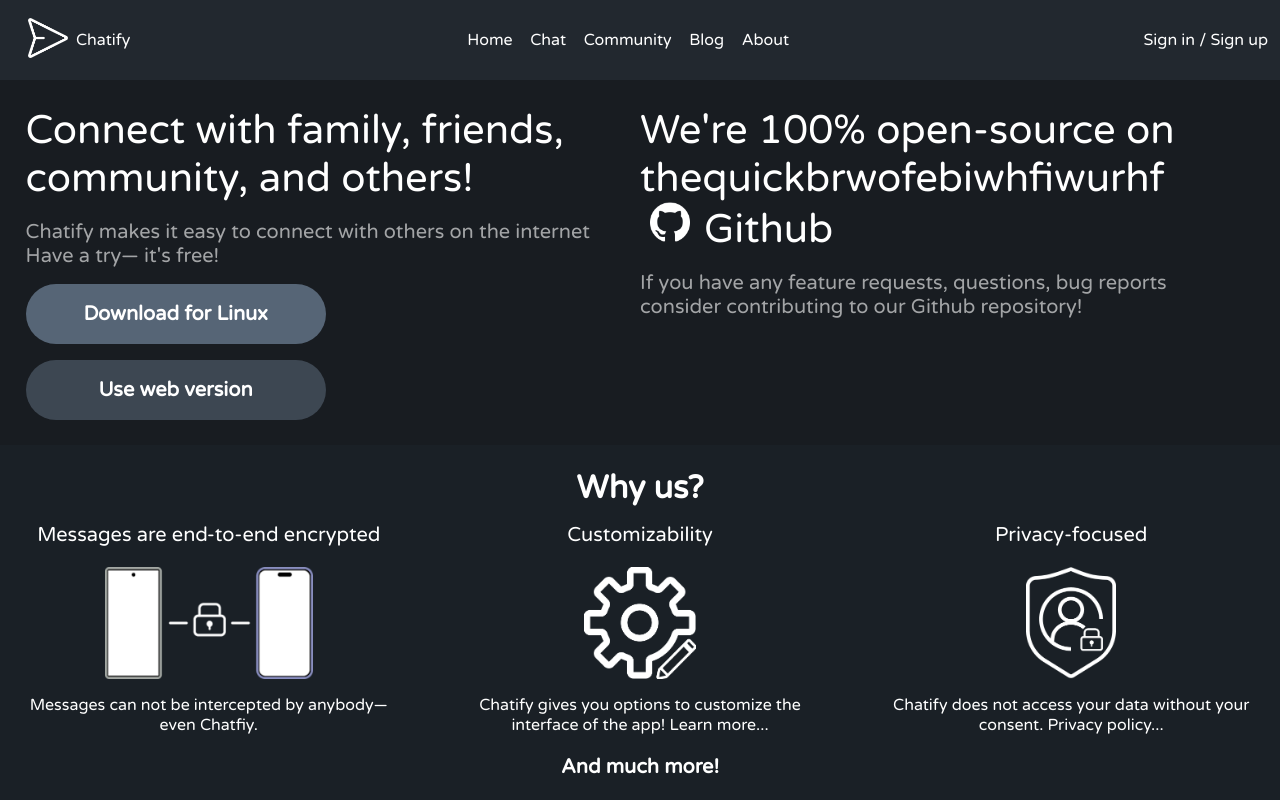
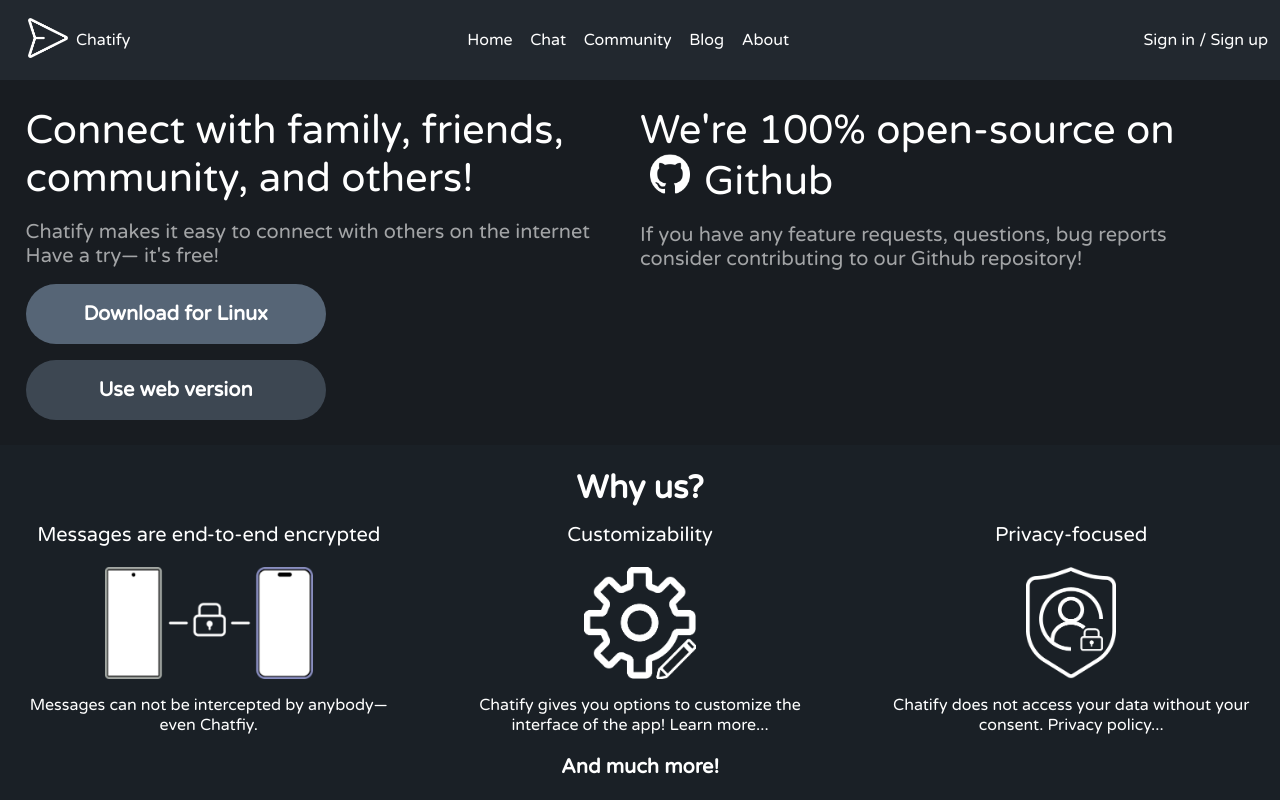
Before and after one commit to Abdifatah-Abdi/Chatify-Old, a website built with Vite: page index.html in a window 1280 px wide. Shown: the top 800 px of the page. Built offline with nearby package versions, Linux system fonts and the light colour scheme.

Commit message:
fix the test

```diff
--- a/index.html
+++ b/index.html
@@ -81,7 +81,7 @@
         </div>
         <div class="right-side">
             <h1 class="site-title">
-                We're 100% open-source on thequickbrwofebiwhfiwurhf
+                We're 100% open-source on
                 <a href="https://github.com/Abdifatah-Abdi/Chatify" class="github-t" target="none"><img id="github-te"
                     src="./assets\images\social_media_logos\github-black.png" alt="">Github</a>
             </h1>
```
